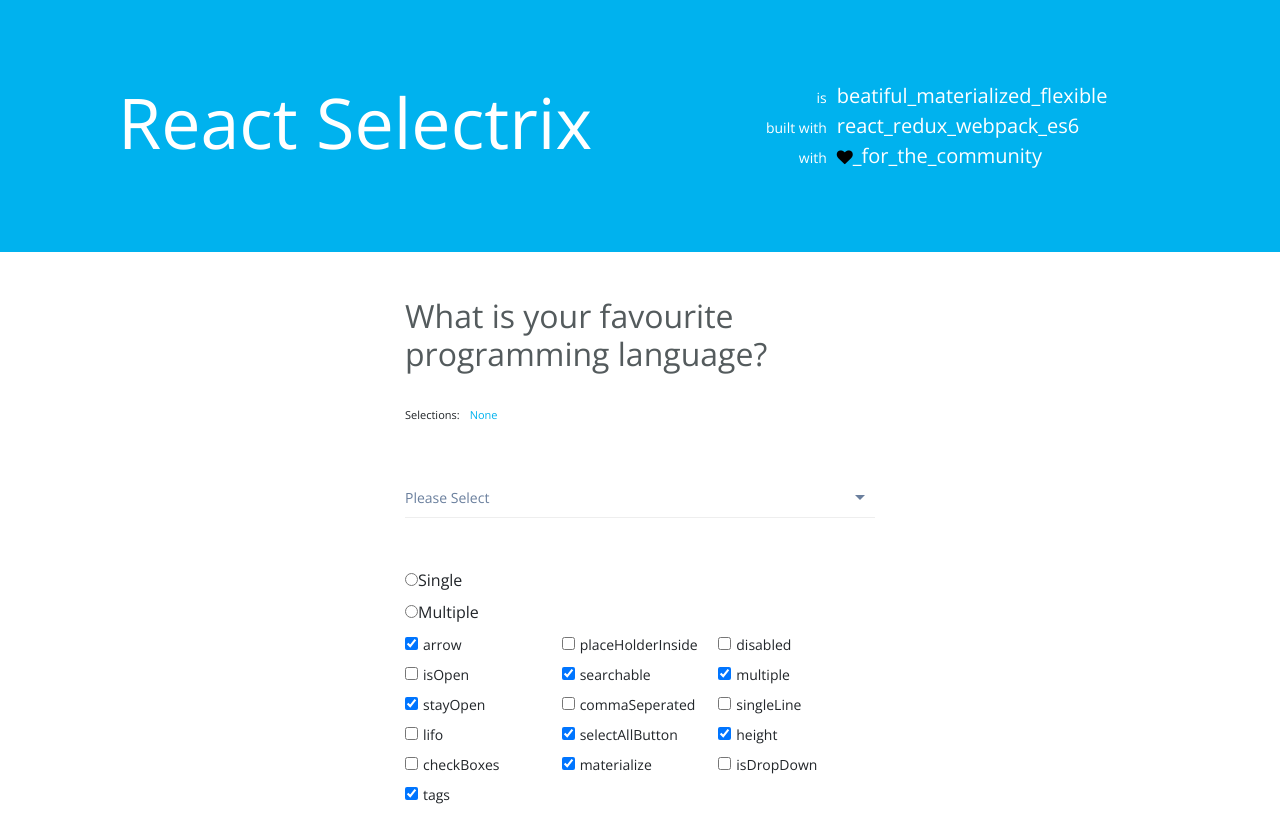
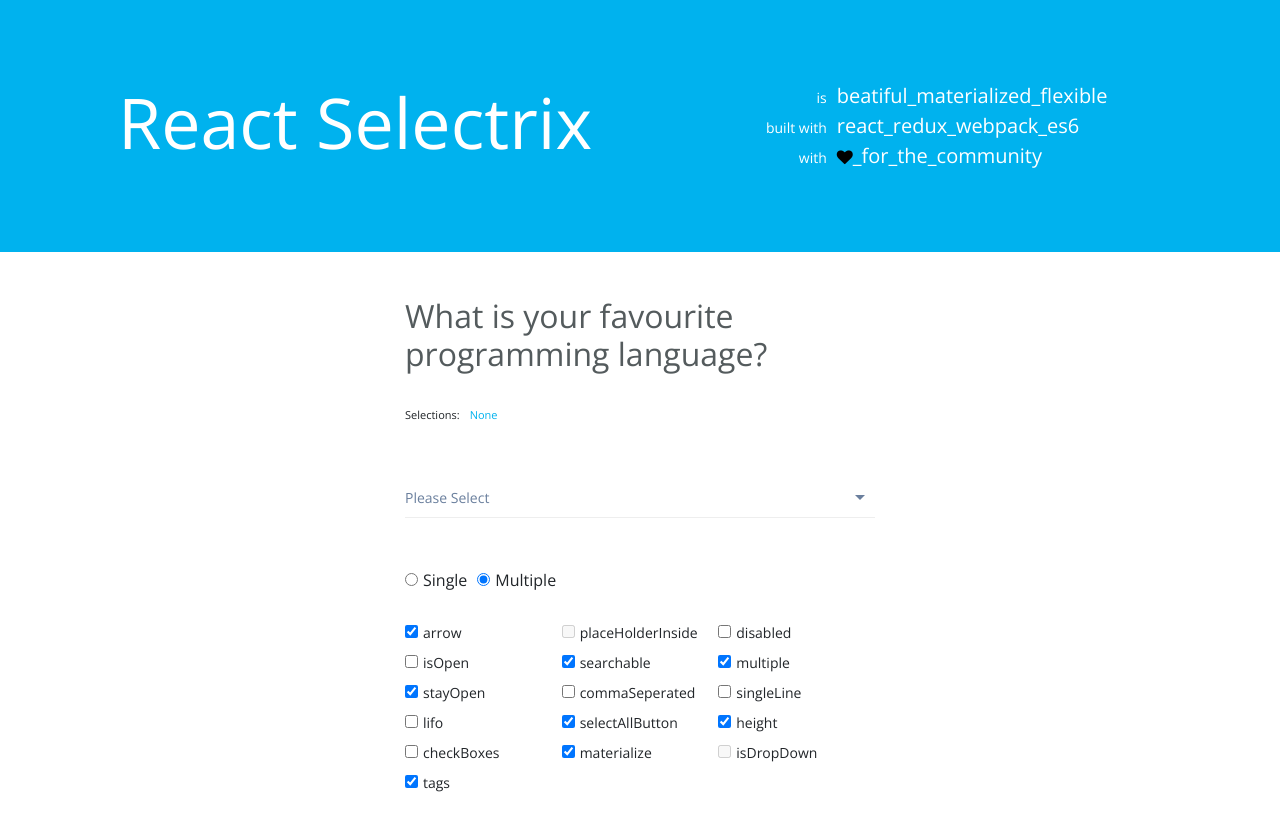
Before and after one commit to stratos-vetsos/react-selectrix, a React app: page / in a window 1280 px wide. Built offline with nearby package versions, Linux system fonts and the light colour scheme.

Commit message:
change settings layout

```diff
--- a/index.html
+++ b/index.html
@@ -30,7 +30,6 @@
 			<div class="container">
 				<div id="root"></div>
 			</div>
-
 		</main>
 		<footer>
 			Developed by Stratos Vetsos &copy; 2018
--- a/src/App.js
+++ b/src/App.js
@@ -54,7 +54,12 @@ export default class App extends React.Component {
 	changeSetting( e ) {
 
 		const { type, name } = e.target;
-		const value = type === 'checkbox' ? e.target.checked : e.target.value;
+		let value = type === 'checkbox' ? e.target.checked : e.target.value;
+
+		if( type === 'radio' ) {
+
+			value = value === 'false' ? false : true;
+		}
 
 		let settings = Object.assign( {}, this.state.settings );
 		settings [ name ] = value;
@@ -65,6 +70,7 @@ export default class App extends React.Component {
 			target.map( t => {
 				settings[ t ] = false;
 			} )
+
 		}
 		else if( this.conditionals.multiple.includes( name ) ) {
 			settings[ 'multiple' ] = true;
@@ -75,7 +81,7 @@ export default class App extends React.Component {
 
 		this.setState( {
 			settings: Object.assign( {}, this.state.settings, settings )
-		} )
+		}, () => console.log( settings ) )
 
 	}
 
@@ -131,6 +137,9 @@ export default class App extends React.Component {
 				label: 'Python'
 			}
 		];
+
+		const target = this.conditionals[ this.state.settings.multiple ? 'single' : 'multiple' ];
+
 		return(
 			<div className="example">
 				<h2>What is your favourite programming language?</h2>
@@ -165,19 +174,19 @@ export default class App extends React.Component {
 					<div className="settings">
 						<div>
 							<div className="radio-wrapper">
-								<input type="radio" name="mode" />
+								<input type="radio" name="multiple" checked={ ! this.state.settings.multiple } onChange={ this.changeSetting } value={ false } />
 								<label>Single</label>
-
 							</div>
 							<div className="radio-wrapper">
-								<input type="radio" name="mode" />
+								<input type="radio" name="multiple" checked={ this.state.settings.multiple } onChange={ this.changeSetting } value={ true } />
 								<label>Multiple</label>
 							</div>
 						</div>
 						{ Object.entries( this.state.settings ).map( ( [ key, value ] ) => {
+							console.log( target );
 							return(
 								<div key={ `setting-${ key }` } className="form-group">
-									<input type="checkbox" checked={ value } name={ key } onChange={ this.changeSetting } />
+									<input type="checkbox" checked={ value } name={ key } onChange={ this.changeSetting } disabled={ target.includes( key ) } />
 									<label>{ key }</label>
 								</div>
 							)
--- a/src/scss/_github-pages.scss
+++ b/src/scss/_github-pages.scss
@@ -21,6 +21,19 @@ html {
 }
 
 .settings {
+
+	> div {
+		margin-bottom: 20px;
+	}
+
+	.radio-wrapper {
+		display: inline-block;
+		margin-right: 10px;
+		input {
+			margin-right: 5px;
+		}
+	}
+
 	margin-top: 50px;
 	.form-group {
 		float: left;
```
